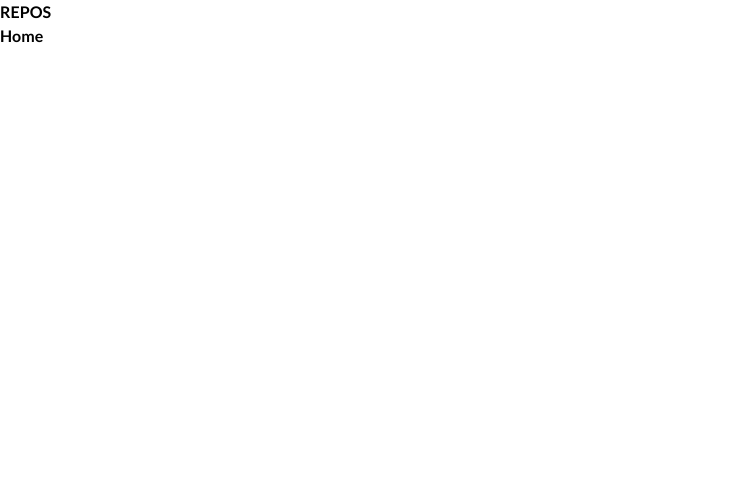
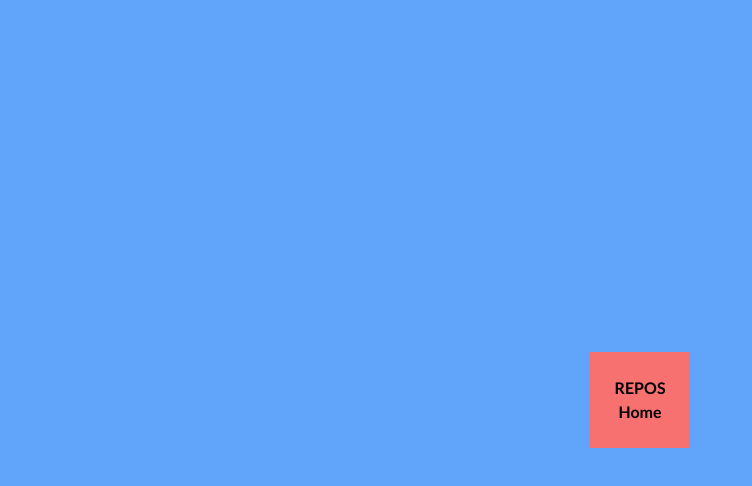
Before and after one commit to richardqcarvalho/richardqcarvalho, a Next.js app: page /repos in a window 1280 px wide. Shown: the top 486 px of the page, without its empty margins (0-752 px from the left). Built offline with nearby package versions, Linux system fonts and the light colour scheme.

Commit message:
style: starting to put styles

```diff
--- a/app/layout.jsx
+++ b/app/layout.jsx
@@ -16,7 +16,7 @@ export default function RootLayout({ children }) {
       lang='en'
       className={`w-full h-full ${font.className}`}
     >
-      <body className='w-full h-full from-red-600 to-green-500'>
+      <body className='w-full h-full bg-blue-400 flex flex-col justify-center items-center'>
         {children}
       </body>
     </html>
--- a/app/page.jsx
+++ b/app/page.jsx
@@ -2,7 +2,7 @@ import React from 'react'
 
 export default function HomePage() {
   return (
-    <div>
+    <div className='flex flex-col items-center justify-center p-6 bg-red-400'>
       <h1 className='uppercase'>Home</h1>
       <a href='/repos'>Repos</a>
     </div>
--- a/app/repos/page.jsx
+++ b/app/repos/page.jsx
@@ -2,8 +2,8 @@ import React from 'react'
 
 export default function ReposPage() {
   return (
-    <div>
-      <h1 className='uppercase'>Repos</h1>
+    <div className='flex flex-col items-center justify-center p-6 bg-red-400'>
+      <h1 className='uppercase text-xl'>Repos</h1>
       <a href='/'>Home</a>
     </div>
   )
```
